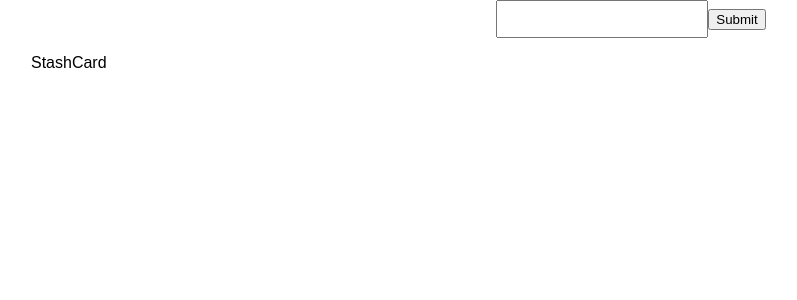
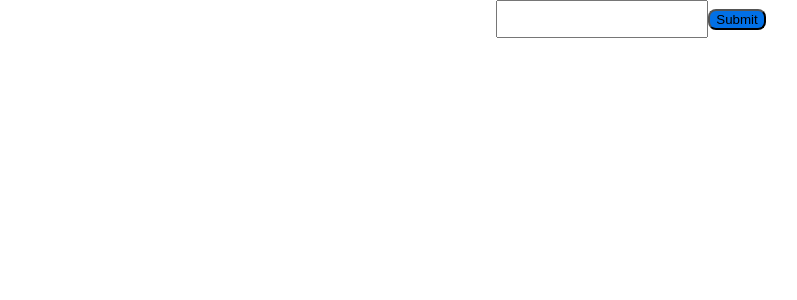
Before and after one commit to iPhatty/Project_Stasher, a React (Create React App) app in the folder client/: page / in a window 1280 px wide. Shown: the top 300 px of the page, without its empty margins (9-806 px from the left). Built offline with nearby package versions, Linux system fonts and the light colour scheme.

Commit message:
display search query

```diff
--- a/client/src/App.js
+++ b/client/src/App.js
@@ -32,7 +32,7 @@ class App extends Component {
       })
       .then(data => {
         // data is an array of stashpoints received from API
-        this.setState({ stashPoints: data });
+        this.setState({ stashPoints: data, selectedPoint: searchValue });
       });
   };
 
--- a/client/src/components/search_bar.js
+++ b/client/src/components/search_bar.js
@@ -14,7 +14,10 @@ const Input = styled.input`
   width: 12rem;
 `;
 
-const Button = styled.button``;
+const Button = styled.button`
+  border-radius: 0.5rem;
+  background-color: rgb(2, 112, 230);
+`;
 
 export default class SearchBar extends Component {
   constructor(props) {
--- a/client/src/components/stash_card.js
+++ b/client/src/components/stash_card.js
@@ -1,7 +1,17 @@
 import React from 'react';
+import styled from 'styled-components';
+
+const CardContainer = styled.div``;
 
 const StashCard = props => {
-  return <div>StashCard</div>;
+  const { name, status, location, photoUrl } = props;
+  return (
+    <CardContainer>
+      <p>{name}</p>
+      <p>{status}</p>
+      <p>{location}</p>
+    </CardContainer>
+  );
 };
 
 export default StashCard;
--- a/client/src/components/stash_list.js
+++ b/client/src/components/stash_list.js
@@ -1,10 +1,29 @@
 import React from 'react';
+import styled from 'styled-components';
 
 import StashCard from './stash_card';
 
+const ListContainer = styled.ul`
+  display: grid;
+  grid-template-columns: 1fr 1fr;
+`;
+
 const StashList = props => {
-  const cardList = <StashCard />;
-  return <ul>{cardList}</ul>;
+  // map through stashpoints and render the data into individual cards
+  const cardList = props.stashPoints.map(stashpoint => {
+    return (
+      <StashCard
+        key={stashpoint.id}
+        name={stashpoint.name}
+        status={stashpoint.status}
+        location={stashpoint.location_name}
+        photoUrl={stashpoint.photos[0]}
+      />
+    );
+  });
+
+  // render unordered list
+  return <ListContainer>{cardList}</ListContainer>;
 };
 
 export default StashList;
```
